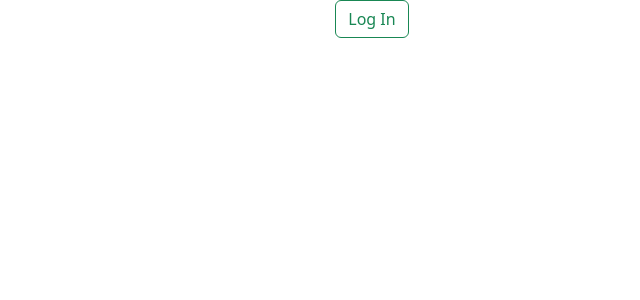
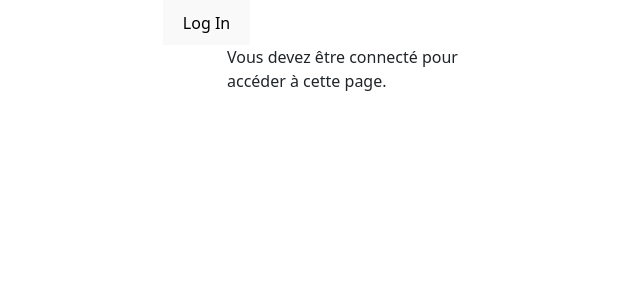
Before and after one commit to SuedyMud/inventaire-frontend, a React (Vite) app: page / in a window 1280 px wide. Shown: the top 300 px of the page, without its empty margins (268-908 px from the left). Built offline with nearby package versions, Linux system fonts and the light colour scheme.

Commit message:
modif auth0 + tentative de correction

```diff
--- a/package.json
+++ b/package.json
@@ -12,14 +12,13 @@
   "dependencies": {
     "@auth0/auth0-react": "^2.2.4",
     "@tanstack/react-query": "^5.24.8",
-    "@tanstack/react-query-devtools": "^5.24.8",
+    "@tanstack/react-query-devtools": "^5.25.0",
     "axios": "^1.6.5",
     "bootstrap": "^5.3.2",
     "react": "^18.2.0",
     "react-bootstrap": "^2.9.2",
     "react-dom": "^18.2.0",
-    "react-query": "^3.39.3",
-    "react-router-dom": "^6.21.1"
+    "react-query": "^3.39.3"
   },
   "devDependencies": {
     "@types/react": "^18.2.43",
@@ -29,6 +28,7 @@
     "eslint-plugin-react": "^7.33.2",
     "eslint-plugin-react-hooks": "^4.6.0",
     "eslint-plugin-react-refresh": "^0.4.5",
+    "react-router-dom": "^6.22.2",
     "vite": "^5.0.8"
   }
 }
--- a/src/App.jsx
+++ b/src/App.jsx
@@ -5,50 +5,35 @@ import {Spinner} from "react-bootstrap";
 import {BrowserRouter, Route, Routes} from "react-router-dom";
 import Unite from './pages/Unite';
 import Projet from "./pages/Projet.jsx";
-import ProjetDetail from "./pages/ProjetDetail.jsx";
 import Chercheur from "./pages/Chercheur.jsx";
 import Faculte from "./pages/Faculte.jsx";
 import Frascati from "./pages/Frascati.jsx";
 import SFI from "./pages/SFI.jsx";
 import Discipline from "./pages/Discipline.jsx";
-import NoPage from './pages/Nopage';
-import LogoutButton from "./components/LogoutButton.jsx";
-import LoginButton from "./components/LoginButton.jsx";
+import NoPage from './pages/NoPage';
+import LogoutButton from "./components/buttons/LogoutButton.jsx";
+import LoginButton from "./components/buttons/LoginButton.jsx";
+import Layout from "./components/Layout.jsx";
 
 
 function App() {
-    const {isAuthenticated, isLoading} = useAuth0();
 
-    if (isLoading) {
-        return <Spinner/>;
-    }
 
     return (
         <>
 
-            {isAuthenticated ?
-                <>
-
-                    <LogoutButton/>
-
-                    <BrowserRouter>
             <Routes>
-                            <Route index element={<Faculte/>}/>
-                            <Route path="/faculte" element={<Faculte/>}/>
+                <Route path="/" element={<Faculte/>}/>
                 <Route path="/unite" element={<Unite/>}/>
                 <Route path="/projet" element={<Projet/>}/>
                 <Route path="/chercheur" element={<Chercheur/>}/>
+                <Route path="/faculte" element={<Faculte/>}/>
                 <Route path="/frascati" element={<Frascati/>}/>
                 <Route path="/sfi" element={<SFI/>}/>
                 <Route path="/discipline" element={<Discipline/>}/>
                 <Route path="*" element={<NoPage/>}/>
+            </Routes>
 
-                        </Routes>
-                    </BrowserRouter>
-
-                </>
-                :
-                <LoginButton/>}
         </>
     );
 }
--- a/src/components/Layout.jsx
+++ b/src/components/Layout.jsx
@@ -1,16 +1,35 @@
-import Header from "./Header.jsx";
-import Footer from "./Footer.jsx";
-import {Container} from "react-bootstrap";
+import React from 'react';
+import { useAuth0 } from '@auth0/auth0-react';
+import Header from './Header.jsx';
+import Footer from './Footer.jsx';
+import { Container, Spinner } from 'react-bootstrap';
+import LogoutButton from "./buttons/LogoutButton.jsx";
+import LoginButton from "./buttons/LoginButton.jsx";
 
-// eslint-disable-next-line react/prop-types
-export default function Layout({children}) {
+export default function Layout({ children }) {
+    const { isAuthenticated, isLoading } = useAuth0();
+
+    if (isLoading) {
+        return <Spinner />;
+    }
+
     return (
         <>
-            <Header/>
-            <Container className="w-75">
-                {children}
-            </Container>
-            <Footer/>
+            {isAuthenticated ? (
+                <>
+                    <LogoutButton/>
+                    <Header />
+                    <Container className="w-75">{children}</Container>
+                    <Footer />
+                </>
+            ) : (
+                <div>
+                    <LoginButton/>
+                    <Container className="w-75">Vous devez être connecté pour accéder à cette page.</Container>
+
+
+                </div>
+                       )}
         </>
-    )
+    );
 }
--- a/src/components/LoginButton.jsx
+++ /dev/null
@@ -1,14 +0,0 @@
-import React from "react";
-import {useAuth0} from "@auth0/auth0-react"
-import Button from "react-bootstrap/Button";
-
-const LoginButton = () => {
-    const {loginWithRedirect} = useAuth0();
-
-    return (
-        <Button variant="outline-success" onClick={() => loginWithRedirect()}>
-            Log In
-        </Button>);
-}
-
-export default LoginButton;
--- a/src/components/LogoutButton.jsx
+++ /dev/null
@@ -1,17 +0,0 @@
-import React from "react";
-import {useAuth0} from "@auth0/auth0-react";
-import Button from "react-bootstrap/Button";
-
-const LogoutButton = () => {
-    const { logout } = useAuth0();
-
-    return (
-
-        <Button  variant="outline-warning" onClick={() => logout({ logoutParams: { returnTo: window.location.origin } })}>
-            Log Out
-        </Button>
-
-    );
-};
-
-export default LogoutButton;
--- /dev/null
+++ b/src/components/buttons/LoginButton.jsx
@@ -0,0 +1,10 @@
+import React from "react";
+import { useAuth0 } from "@auth0/auth0-react";
+
+const LoginButton = () => {
+    const { loginWithRedirect } = useAuth0();
+
+    return <button onClick={() => loginWithRedirect()}>Log In</button>;
+};
+
+export default LoginButton;
--- /dev/null
+++ b/src/components/buttons/LogoutButton.jsx
@@ -0,0 +1,14 @@
+import React from "react";
+import { useAuth0 } from "@auth0/auth0-react";
+
+const LogoutButton = () => {
+    const { logout } = useAuth0();
+
+    return (
+        <button onClick={() => logout({ logoutParams: { returnTo: window.location.origin } })}>
+            Log Out
+        </button>
+    );
+};
+
+export default LogoutButton;
--- a/src/main.jsx
+++ b/src/main.jsx
@@ -5,22 +5,30 @@ import App from './App.jsx'
 import './index.css'
 import 'bootstrap/dist/css/bootstrap.min.css';
 import {QueryClient, QueryClientProvider} from "@tanstack/react-query";
+import { ReactQueryDevtools } from '@tanstack/react-query-devtools'
+import {BrowserRouter} from "react-router-dom";
+
 
 const queryClient = new QueryClient()
 const root = createRoot(document.getElementById('root'));
 
 root.render(
   <Auth0Provider
-    domain="student-projet-2223.eu.auth0.com"
-    clientId="23dT9oUENIA4Todeng1rMvchPN6y9WXm"
+    domain={import.meta.env.VITE_AUTH0_DOMAIN}
+    clientId={import.meta.env.VITE_AUTH0_CLIENT_ID}
+    useRefreshTokens={true}
     authorizationParams={{
-      redirect_uri: window.location.origin
+      redirect_uri: window.location.origin,
+        audience:import.meta.env.VITE_AUTH0_AUDIENCE,
     }}
   >
       <React.StrictMode>
           <QueryClientProvider client={queryClient}>
-              <App />
-              {/*<ReactQueryDevtools />*/}
+              <BrowserRouter>
+                  <App />
+              </BrowserRouter>
+
+              <ReactQueryDevtools />
           </QueryClientProvider>
 
       </React.StrictMode>
--- a/src/pages/NoPage.jsx
+++ b/src/pages/NoPage.jsx
@@ -1,3 +1,4 @@
+import React from "react";
 import Header from "../components/Header";
 import Footer from "../components/Footer";
 
```
Also changed, not shown: src/components/Home.jsx (added, +38 -0 lines), src/components/PageLoader.jsx (added, +11 -0 lines), 2 other files (tests, documents, lock files or other folders). Lines whose indentation alone changed are shown as unchanged.
